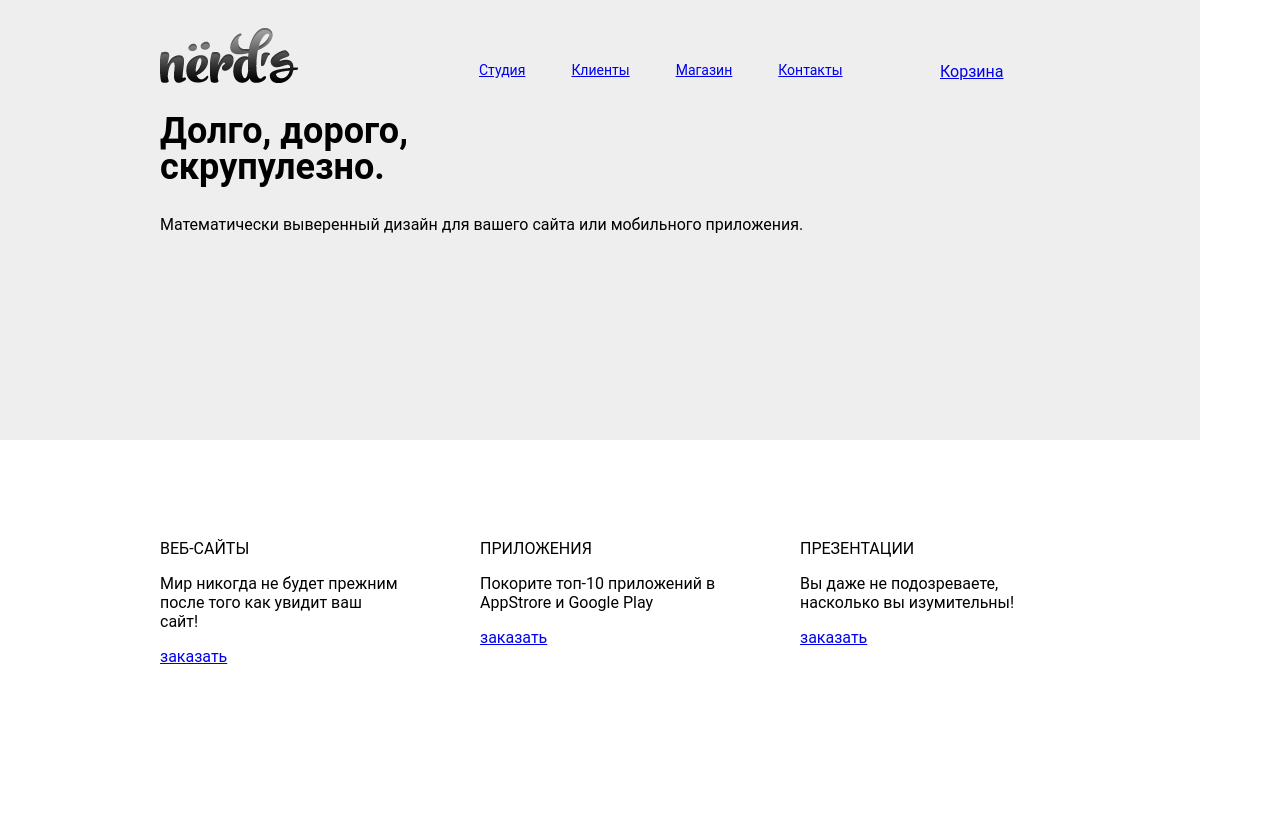
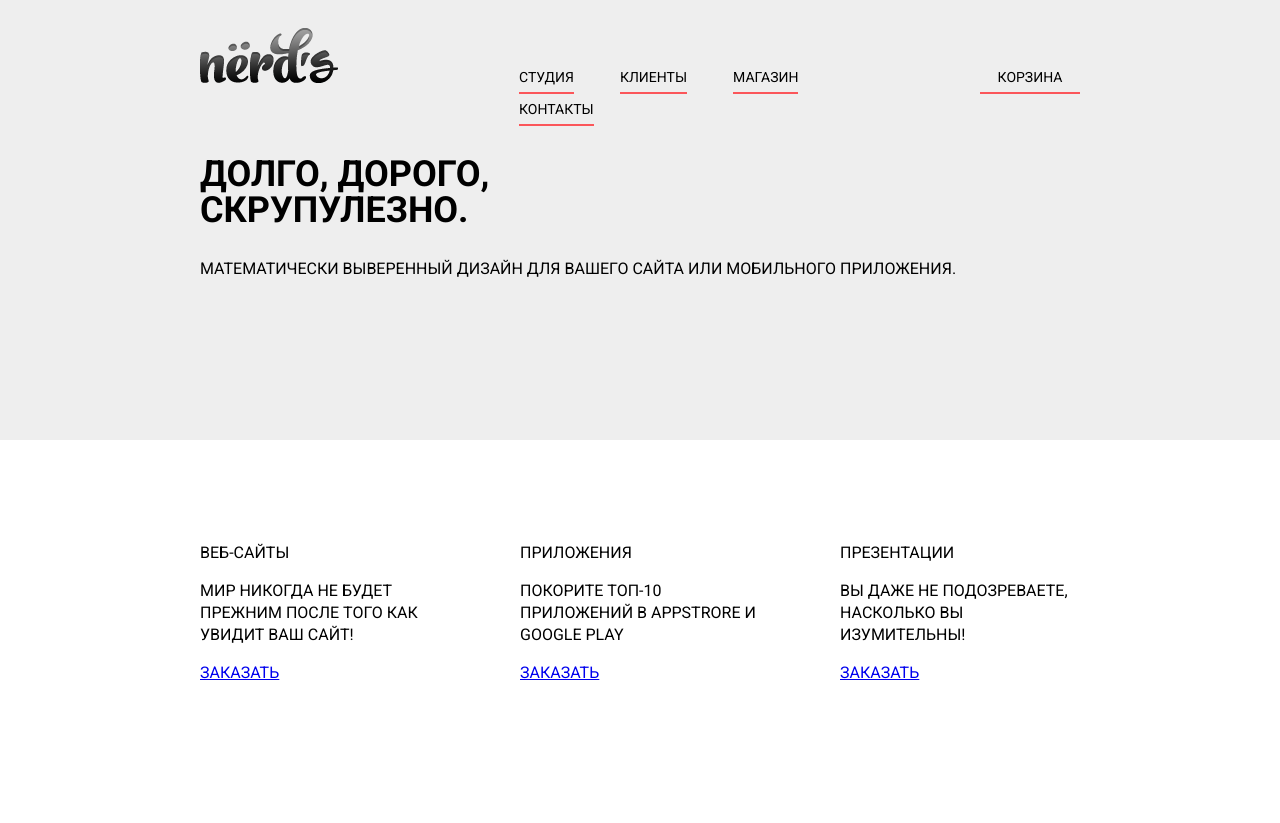
Before and after one commit to bondarevoleg/119888-nerds, a plain HTML site: page index.html in a window 1280 px wide. Shown: the top 823 px of the page. Drawn offline with Linux system fonts and the light colour scheme.

Commit message:
декоротивные елементы
стилизовал ссылки в хедере

```diff
--- a/css/style.css
+++ b/css/style.css
@@ -1,11 +1,14 @@
 body {
   background: #ffffff;
-  font-family: "Roboto";
+  font-family: "Roboto", sans-serif;
   font-weight: normal;
   color: #000000;
   margin: 0;
   padding: 0;
-  width: 1200px;
+  min-width: 900px;
+  font-size: 16px;
+  line-height: 22px;
+  text-transform: uppercase;
 }
 h1 {
   font-size: 40px;
@@ -40,6 +43,7 @@ h2{
   content: "";
   display: table;
   clear: both;
+
 }
 
 .logo-header {
@@ -58,13 +62,18 @@ h2{
 
 .main-navigation ul {
   font-size: 0;
+  margin: 0;
+  list-style: none;
+  padding: 0;
   margin-top: 62px;
-  padding: inherit;
+
 }
 
 .main-navigation li {
   display: inline-block;
   font-size: 14px;
+  line-height: 30px;
+  vertical-align: top;
 
 }
 
@@ -76,11 +85,48 @@ h2{
   margin-right: 46px;
 }
 
+.main-navigation .link {
+  display: block;
+  text-align: center;
+  color: #000000;
+  text-decoration: none;
+  border-bottom: 2px solid #fb565a;
+}
+
+.main-navigation .link:hover {
+  border-bottom: none;
+  color: #fb565a;
+}
+
+.main-navigation .link:active {
+  color: #8f8f8f;
+}
+
 .user-block {
   float: right;
   width: 100px;
   margin-left: 60px;
   margin-top: 62px;
+  font-size: 14px;
+  line-height: 30px;
+}
+
+.user-block .login {
+  display: block;
+  text-align: center;
+  color: #000000;
+  text-decoration: none;
+  border-bottom: 2px solid #fb565a;
+
+}
+
+.user-block .login:hover {
+  border-bottom: none;
+  color:#fb565a;
+}
+
+.user-block .login:active {
+  color: #8f8f8f;
 }
 
 .features-item {
--- a/index.html
+++ b/index.html
@@ -3,6 +3,7 @@
 <head>
   <meta charset="UTF-8">
   <title>Нёрдс</title>
+  <link href="https://fonts.googleapis.com/css?family=Roboto:400,500,700&subset=cyrillic" rel="stylesheet">
   <link rel="stylesheet" href="css/normalize.css">
   <link rel="stylesheet" href="css/style.css">
 
```
Also changed, not shown: inner.html (+4 -8 lines).
